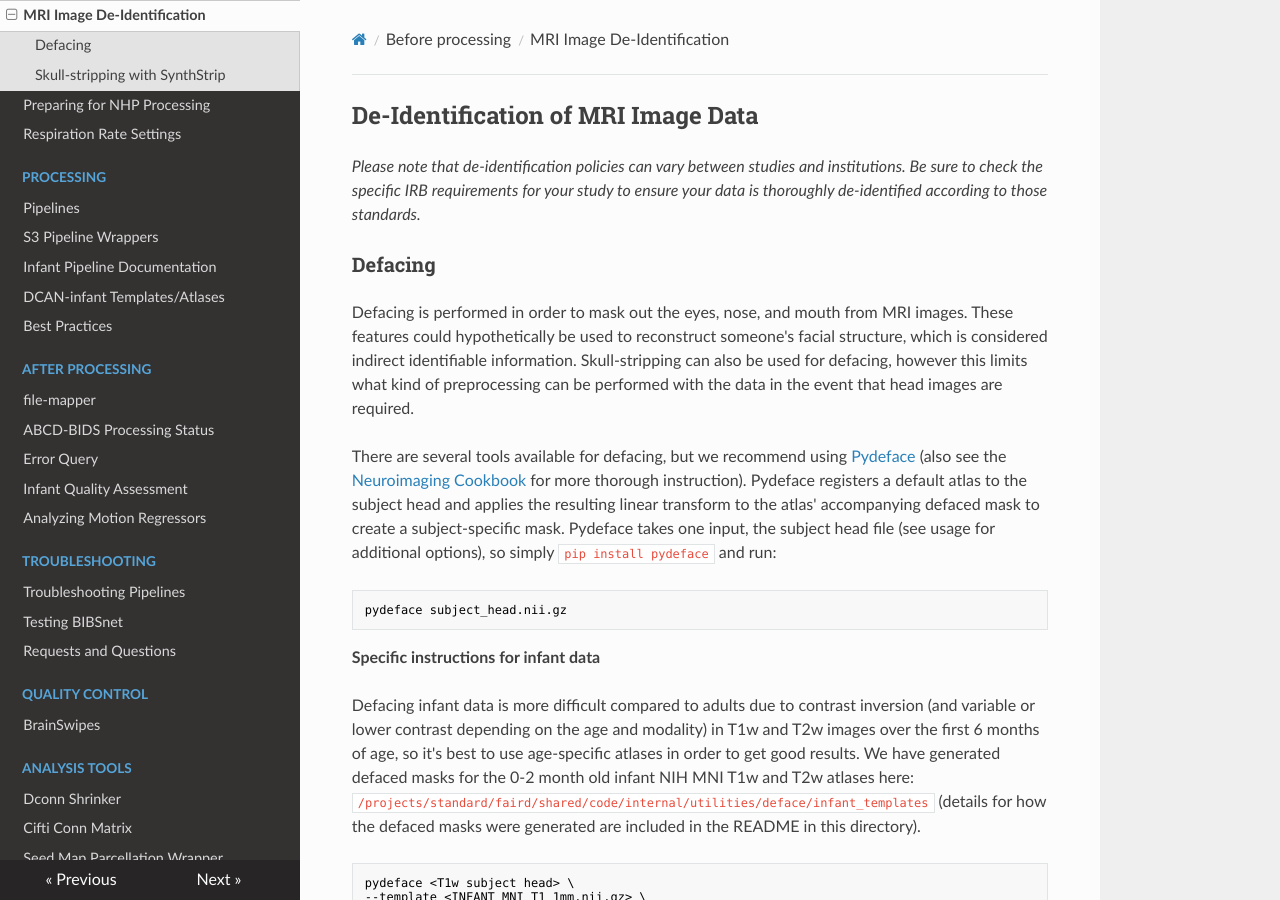
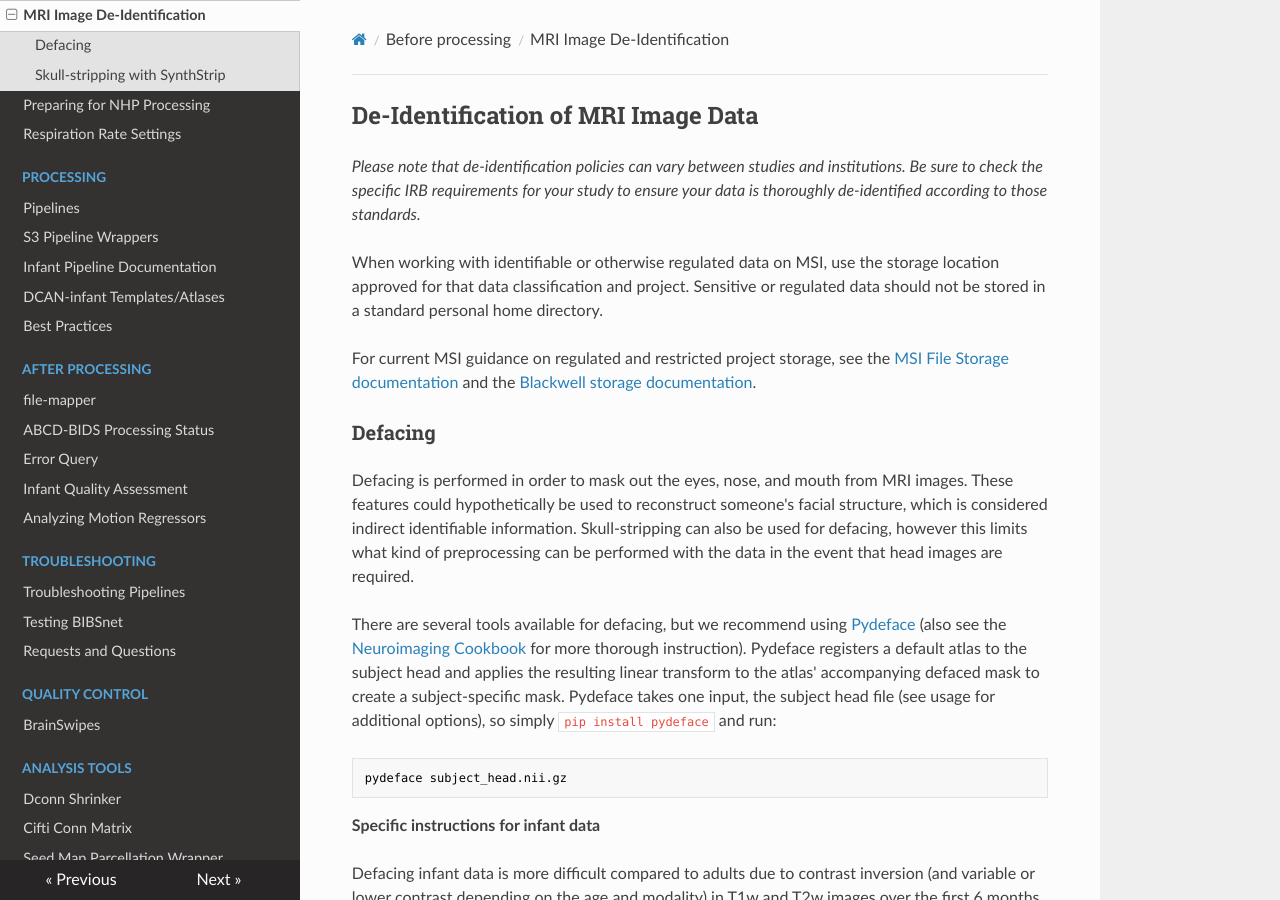
Before and after one commit to DCAN-Labs/cdni-brain, an MkDocs documentation site: the page built from docs/deidentification.md, in a window 1280 px wide and 900 px high. Built offline with MkDocs 1.6.1, drawn with Linux system fonts in a browser that asks for light colours; nearby versions of some CDN libraries.

Commit message:
Update de-identification guidelines for MRI data
Added guidelines for handling identifiable data and storage locations.

```diff
--- a/docs/deidentification.md
+++ b/docs/deidentification.md
@@ -1,6 +1,10 @@
 ## De-Identification of MRI Image Data
 
 *Please note that de-identification policies can vary between studies and institutions. Be sure to check the specific IRB requirements for your study to ensure your data is thoroughly de-identified according to those standards.*
+
+When working with identifiable or otherwise regulated data on MSI, use the storage location approved for that data classification and project. Sensitive or regulated data should not be stored in a standard personal home directory.
+
+For current MSI guidance on regulated and restricted project storage, see the [MSI File Storage documentation](https://userdocs.msi.umn.edu/storage/storage.html) and the [Blackwell storage documentation](https://userdocs.msi.umn.edu/blackwell/storage.html).
 
 ### Defacing
 
```
